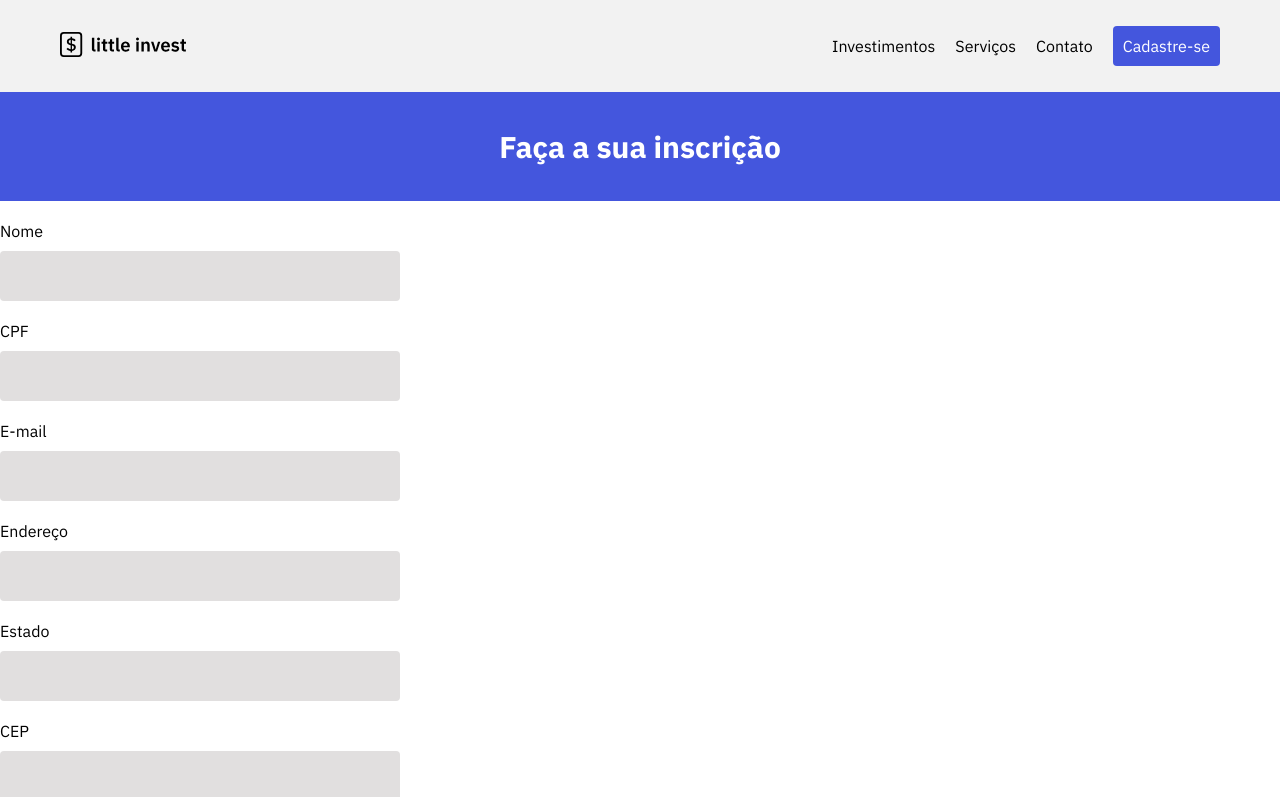
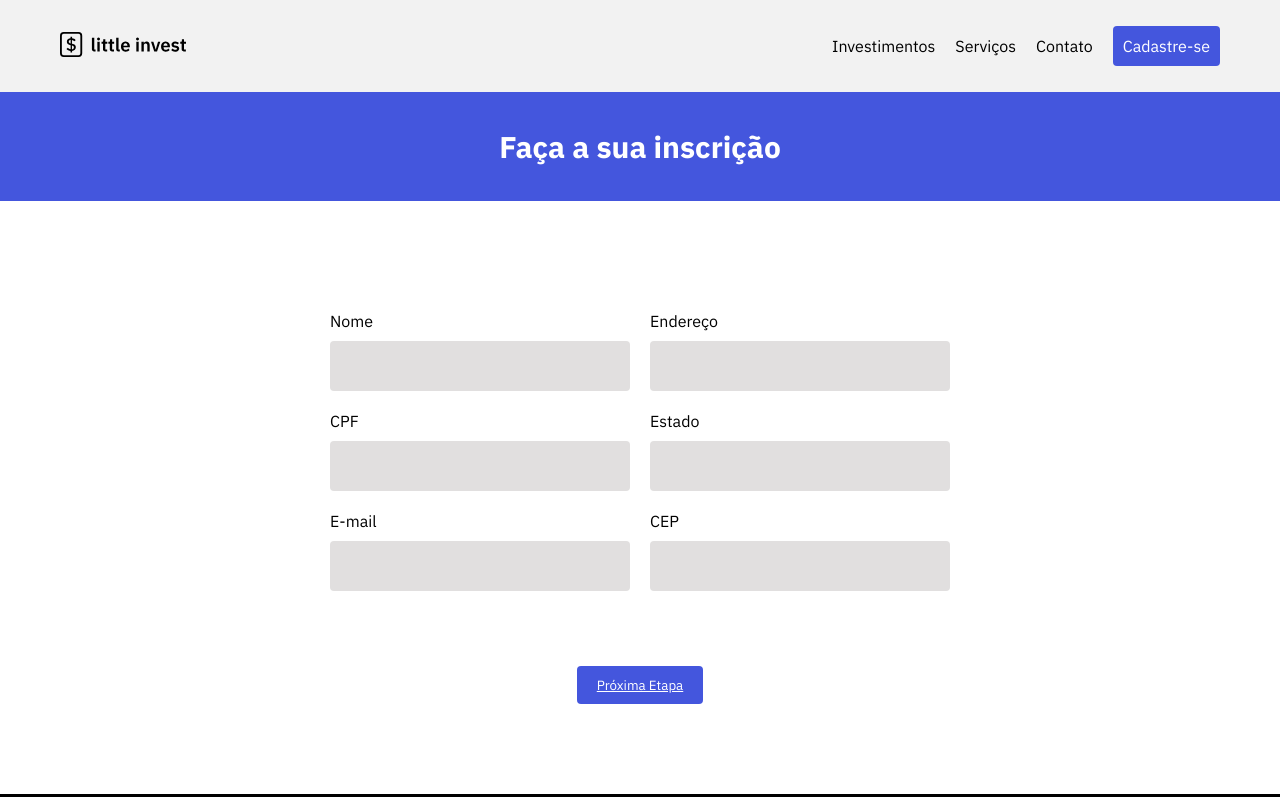
Before and after one commit to MarjorieSantos/LittleInvest, a React (Create React App) app in the folder littleinvest/: page /cadastro in a window 1280 px wide. Shown: the top 797 px of the page. Built offline with nearby package versions, Linux system fonts and the light colour scheme.

Commit message:
segunda página quase feita

```diff
--- a/littleinvest/src/components/input/input.css
+++ b/littleinvest/src/components/input/input.css
@@ -2,10 +2,9 @@
   background: #E1DFDF;
   border-radius: 4px;
   border: none;
-  width: 400px;
+  width: 300px;
   height: 50px;
   margin-top: 10px;
-  padding: 5px;
 }
 
 .label {
--- a/littleinvest/src/pages/cadastro1/cadastro.css
+++ b/littleinvest/src/pages/cadastro1/cadastro.css
@@ -0,0 +1,23 @@
+.form-account {
+    display: flex;
+    justify-content: center;
+    align-items: center;
+    flex-direction: column;
+    margin: 0 auto;
+    max-width: 300px;
+    padding: 90px 0px;
+}
+
+.form {
+    display: flex;
+    justify-content: space-around;
+}
+
+.space-form {
+    margin-right: 20px;
+}
+
+.form-account .btn {
+    margin-top:  75px;
+    padding: 10px 20px;
+}
--- a/littleinvest/src/pages/cadastro1/cadastro.js
+++ b/littleinvest/src/pages/cadastro1/cadastro.js
@@ -12,17 +12,23 @@ const Cadastro = () => {
     <div>
       <Header />
       <TableAccount />
-      <form>
+      <section className="form-account">
+        <form className="form">
+          <div className="space-form">
             <Input type="text" for="Nome" text="Nome" />
             <Input type="text" for="CPF" text="CPF" />
             <Input type="text" for="E-mail" text="E-mail" />
+          </div>
+          <div>
             <Input type="text" for="Endereço" text="Endereço" />
             <Input type="text" for="Estado" text="Estado" />
             <Input type="text" for="CEP" text="CEP" />
+          </div>
         </form>
         <Button>
           <Link className="color" to='/cadastro2'>Próxima Etapa </Link>
         </Button>
+      </section>
       <Footer />
     </div>
   )
--- a/littleinvest/src/pages/cadastro2/cadastro.css
+++ b/littleinvest/src/pages/cadastro2/cadastro.css
@@ -0,0 +1,21 @@
+.form-account2 {
+    display: flex;
+    flex-direction: column;
+
+    margin: 0 auto;
+    max-width: 300px;
+    padding: 90px 0px;
+}
+
+.form2 {
+    display: flex;
+    flex-direction: column;
+}
+
+.form-validate {
+    display: flex;
+}
+
+.form-validate  .input {
+    width: 150px;
+}
--- a/littleinvest/src/pages/cadastro2/cadastro.js
+++ b/littleinvest/src/pages/cadastro2/cadastro.js
@@ -12,15 +12,19 @@ const Cadastro = () => {
     <div>
       <Header />
       <TableAccount />
-      <form>
+      <section className="form-account2">
+        <form className="form2">
           <Input type="number" for="Nome do cartão" text="Nome do cartão" />
           <Input type="number" for="Número do cartão" text="Número do cartão" />
+          <div className="form-validate">
             <Input type="number" for="Vencimento" text="Vencimento" />
             <Input type="number" for="Código" text="Código" />
+          </div>
         </form>
         <Button >
           <Link className="color" to='/cadastro3'>Realizar Pagamento</Link>
         </Button>
+      </section>
       <Footer />
     </div>
   )
```
Lines whose indentation alone changed are shown as unchanged.
